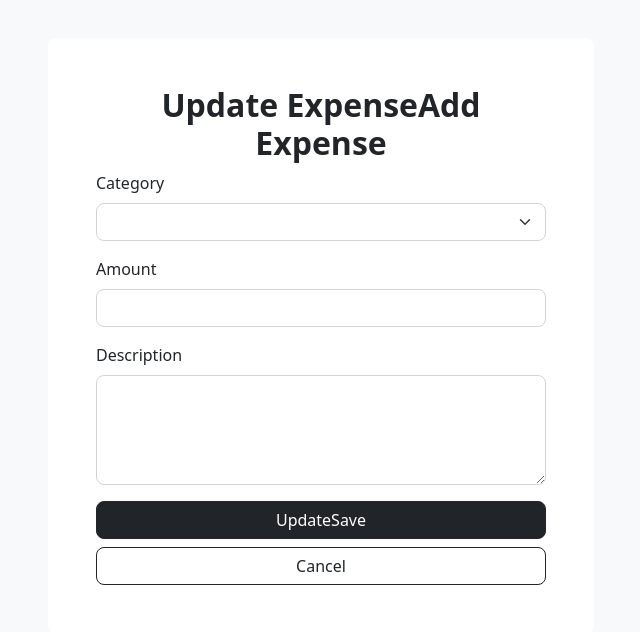
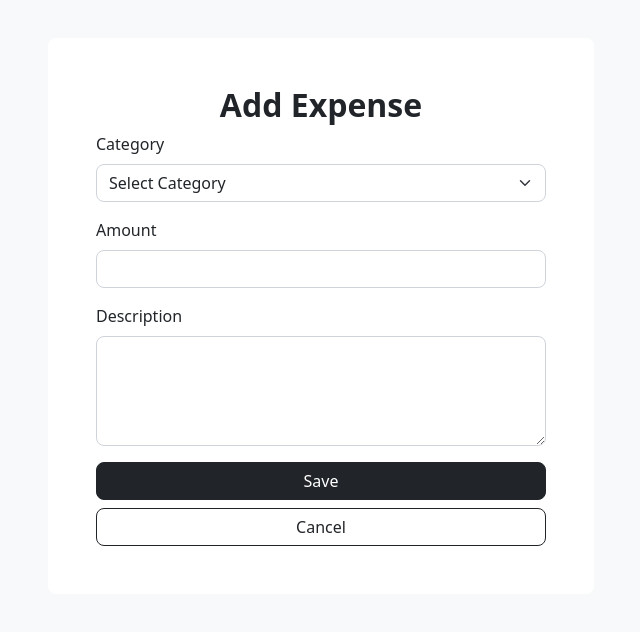
Before and after one commit to imrion/Expense-Manager, a Django app: page /expense_create/ in a window 1280 px wide. Shown: the part 82-714 px from the top of the page, without its empty margins (319-959 px from the left). Run offline with Django 5.2, Linux system fonts and the light colour scheme; a user stored in the database is signed in; data comes from the database, SQL or seed files in the repository; both versions use the stored data as it was after the commit; some libraries are stand-ins or nearby versions.

Commit message:
add expense and set edit

```diff
--- a/myapp/templates/expense_form.html
+++ b/myapp/templates/expense_form.html
@@ -5,21 +5,33 @@
     <div class="col-md-6">
         <div class="card animated zoomIn border-0  rounded-3 p-5">
             <h2 class="fw-bold text-center text-dark">
-                Update ExpenseAdd Expense
+                {% if expense %}Update Expense{% else %}Add Expense{% endif %}
             </h2>
+
+            {% if messages%}
+            {% for message in messages%}
+                {% if message.tags == "error" %}
+                    <div class="alert alert-danger rounded-3">{{ message }}</div>
+            {% endif %}
+                {% if message.tags == "success" %}
+                    <div class="alert alert-success rounded-3">{{ message }}</div>
+                {% endif %}
+            {% endfor %}
+            {% endif %}
 
             <form method="POST" class="d-grid gap-3">
 
-
+                {% csrf_token %}
                 <div>
                     <label class="form-label fw-medium">Category</label>
-                    <select name="category" class="form-select rounded-3">
+                    <select name="category" class="form-select rounded-3" >
                         <option value="">Select Category</option>
+                        {% for item in category %}
+                              <option value="{{ item.id }}" >
+                                {{ item.name }}
+                            </option>
+                        {% endfor %}
 
-                            <option value=""
-                                selected>
-
-                            </option>
 
                     </select>
                 </div>
@@ -37,9 +49,9 @@
 
                 <div class="d-grid gap-2">
                     <button type="submit" class="btn btn-dark rounded-3  fw-medium">
-                        UpdateSave
+                        {% if expense %}Update{% else %}Save{% endif %}
                     </button>
-                    <a href="" class="btn btn-outline-dark rounded-3  fw-medium">Cancel</a>
+                    <a href="{% url 'expense_list' %}" class="btn btn-outline-dark rounded-3  fw-medium">Cancel</a>
                 </div>
             </form>
         </div>
--- a/myapp/templates/home.html
+++ b/myapp/templates/home.html
@@ -23,7 +23,10 @@
                                 <td class="text-end">${{ item.total|floatformat:2 }}</td>
                             </tr>
                         {% endfor %}
-
+                            <tr>
+                                <td class="fw-bold">Grand Total</td>
+                                <td class="text-end fw-bold">${{ grand_total|floatformat:2 }}</td>
+                            </tr>
                     </tbody>
                 </table>
             </div>
--- a/myapp/views.py
+++ b/myapp/views.py
@@ -20,7 +20,7 @@ def user_login(request):
         # if authinticate then user.username, user.password create hobe
         if user is not None:
             login(request, user)
-            return redirect('home')
+            return redirect("home")
         else:
             messages.error(request, "Invalid username or passward")
     return render(
@@ -28,7 +28,8 @@ def user_login(request):
         "login.html",
     )
 
-@login_required
+
+@login_required(login_url="/login/")
 def user_logout(request):
     logout(request)
     return redirect("login")
@@ -80,40 +81,70 @@ def password_reset_complete(request):
 
 
 # base template
-@login_required
+@login_required(login_url="/login/")
 def home(request):
-    result = Expense.objects.filter(user=request.user).values(
-        'category__name').annotate(
-            total=Sum('amount'))
+    result = (
+        Expense.objects.filter(user=request.user)
+        .values("category__name")
+        .annotate(total=Sum("amount"))
+    )
+    grand_total = Expense.objects.filter(
+        user=request.user
+    ).aggregate(total=Sum("amount"))["total"] or 0
     context = {
-        "result":list(result)
+        "result": result,
+        "grand_total": grand_total,
     }
-    return render(request,'home.html',context)
+    return render(request, "home.html", context)
 
-@login_required
+
+@login_required(login_url="/login/")
 def expense_list(request):
-    data = Expense.objects.filter(user=request.user).select_related('category').order_by('-date')
-    context ={
-        "data":data
-    }
-    return render(request,'expense_list.html',context)
+    data = (
+        Expense.objects.filter(user=request.user)
+        .select_related("category")
+        .order_by("-date")
+    )
+    context = {"data": data}
+    return render(request, "expense_list.html", context)
 
-@login_required
+
+@login_required(login_url="/login/")
 def expense_create(request):
-    return render(request, "expense_form.html")
+    category = Categories.objects.all()
+    if request.method == "POST":
+        category_id = request.POST.get("category")
+        amount = request.POST.get("amount")
+        description = request.POST.get("description")
+        if not category_id:
+            messages.error(request, "please select a category")
+            return redirect("expense_create")
+        Expense.objects.create(
+            user=request.user,
+            category_id=category_id,
+            amount=amount,
+            description=description,
+        )
+        messages.success(request, "Expense created successfully")
+        return redirect("expense_list")
+    context = {"category": category}
+    return render(request, "expense_form.html", context)
 
-@login_required
-def expense_update(request,expense_id):
-    return render(request, "expense_form.html")
 
-@login_required
-def expense_delete(request,expense_id):
-    data = Expense.objects.get(user=request.user,id=expense_id)
+@login_required(login_url="/login/")
+def expense_update(request, expense_id):
+    category = Categories.objects.all()
+    expense = Expense.objects.get(user=request.user, id=expense_id)
+    context = {"category": category, "expense": expense}
+    return render(request, "expense_form.html", context)
+
+
+@login_required(login_url="/login/")
+def expense_delete(request, expense_id):
+    data = Expense.objects.get(user=request.user, id=expense_id)
     if request.method == "POST":
         data.delete()
-        messages.success(request,"Expense delete successfully")
-        return redirect('expense_list')
-    context={
-        "data":data
-    }
-    return render(request, "expense_confirm_delete.html",context)
+        messages.success(request, "Expense delete successfully")
+        return redirect("expense_list")
+    context = {"data": data}
+    return render(request, "expense_confirm_delete.html", context)
```
Also changed, not shown: db.sqlite3.
